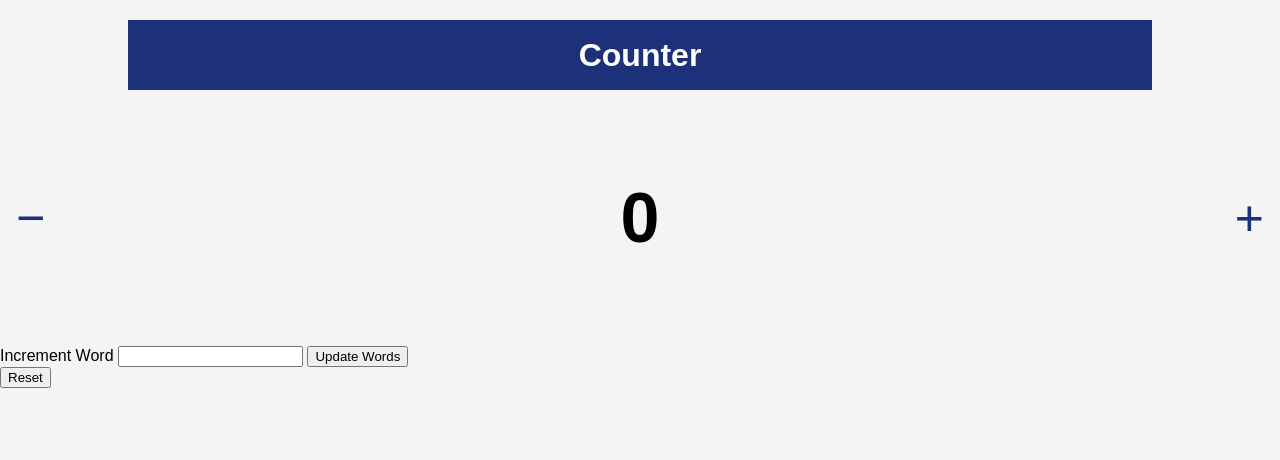
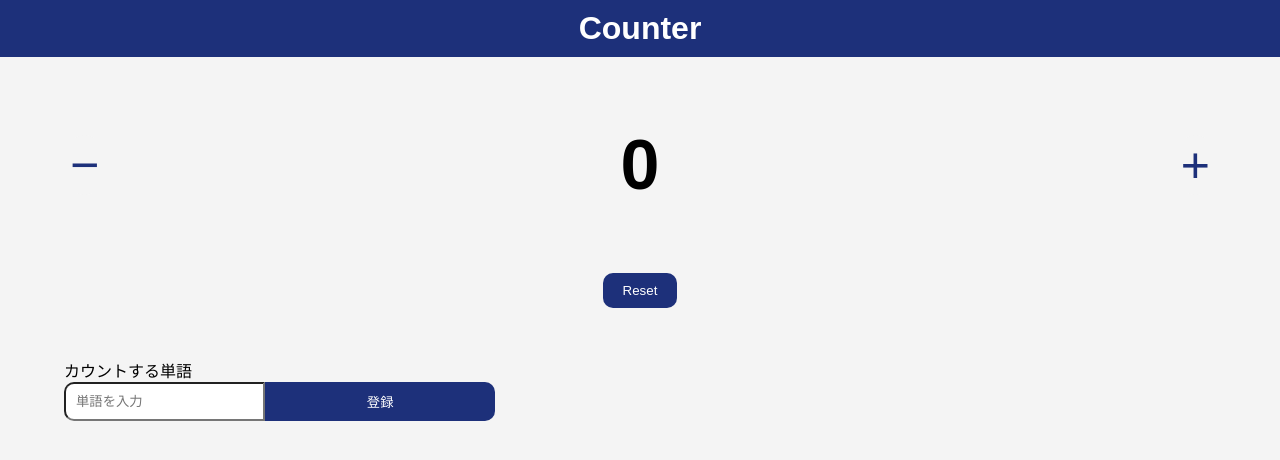
Before and after one commit to u5u5u5u/tokodai-counter, a website: page public/index.html in a window 1280 px wide. Drawn offline with nearby package versions, Linux system fonts and the light colour scheme; no server answers.

Commit message:
update:ui改善

```diff
--- a/public/index.html
+++ b/public/index.html
@@ -7,8 +7,10 @@
     <link rel="stylesheet" href="./style.css" />
   </head>
   <body>
-    <div class="container">
+    <header>
       <h1 class="title"><span id="count-text"></span> Counter</h1>
+    </header>
+    <main class="container">
       <div class="counter">
         <button onclick="decrementCounter()" class="decrement count-button">
           &minus;
@@ -18,13 +20,17 @@
           &plus;
         </button>
       </div>
+      <div class="reset">
+        <button onclick="resetCounter()">Reset</button>
+      </div>
       <div class="setting">
-        <label for="count-word">Increment Word</label>
-        <input type="text" id="count-word" />
-        <button onclick="updateWords()">Update Words</button>
+        <label for="count-word">カウントする単語</label>
+        <div class="form">
+          <input type="text" id="count-word" placeholder="単語を入力" />
+          <button onclick="updateWords()">登録</button>
+        </div>
       </div>
-      <button onclick="resetCounter()" class="reset">Reset</button>
-    </div>
+    </main>
     <script src="./socket.io/socket.io.js"></script>
     <script src="./script.js"></script>
   </body>
--- a/public/script.js
+++ b/public/script.js
@@ -7,6 +7,7 @@ socket.on("update counter", (counter) => {
 socket.on("updateWords", (countWord) => {
   console.log("Increment word updated: ", countWord);
   document.getElementById("count-text").textContent = countWord;
+  document.getElementById("count-word").value = countWord;
 });
 
 let countWord = "defaultWord";
@@ -27,6 +28,7 @@ const updateWords = () => {
   countWord = document.getElementById("count-word").value || "defaultWord";
   socket.emit("updateWords", countWord);
   console.log("Increment word updated: ", countWord);
+  document.getElementById("count-word").value = countWord;
 };
 
 const SpeechRecognition =
--- a/public/style.css
+++ b/public/style.css
@@ -10,7 +10,7 @@ body {
 }
 
 .container {
-  width: 100%;
+  width: 90%;
   margin: auto;
   overflow: hidden;
 }
@@ -19,12 +19,11 @@ body {
   display: flex;
   justify-content: center;
   align-items: center;
-  width: 80%;
-  height: 50px;
-  margin: 20px auto;
+  width: 100%;
   background: #1d307a;
   color: #fff;
   padding: 10px 0;
+  margin: 0;
   text-align: center;
 }
 
@@ -38,7 +37,6 @@ body {
   display: flex;
   justify-content: space-between;
   align-items: center;
-  margin: 20px 10px;
 }
 
 .count-button {
@@ -63,3 +61,44 @@ body {
 .count-button:hover {
   background: #f4f4f4;
 }
+
+.reset {
+  display: flex;
+  justify-content: center;
+  align-items: center;
+
+  button {
+    background: #1d307a;
+    color: #fff;
+    border: none;
+    border-radius: 10px;
+    cursor: pointer;
+    padding: 10px 20px;
+  }
+}
+
+.setting {
+  display: flex;
+  flex-direction: column;
+  margin-top: 50px;
+
+  .form {
+    display: flex;
+    align-items: center;
+  }
+
+  input {
+    border-radius: 10px 0 0 10px;
+    padding: 10px;
+  }
+
+  button {
+    width: 20%;
+    background: #1d307a;
+    color: #fff;
+    border: none;
+    border-radius: 0 10px 10px 0;
+    cursor: pointer;
+    padding: 10px 10px;
+  }
+}
```
